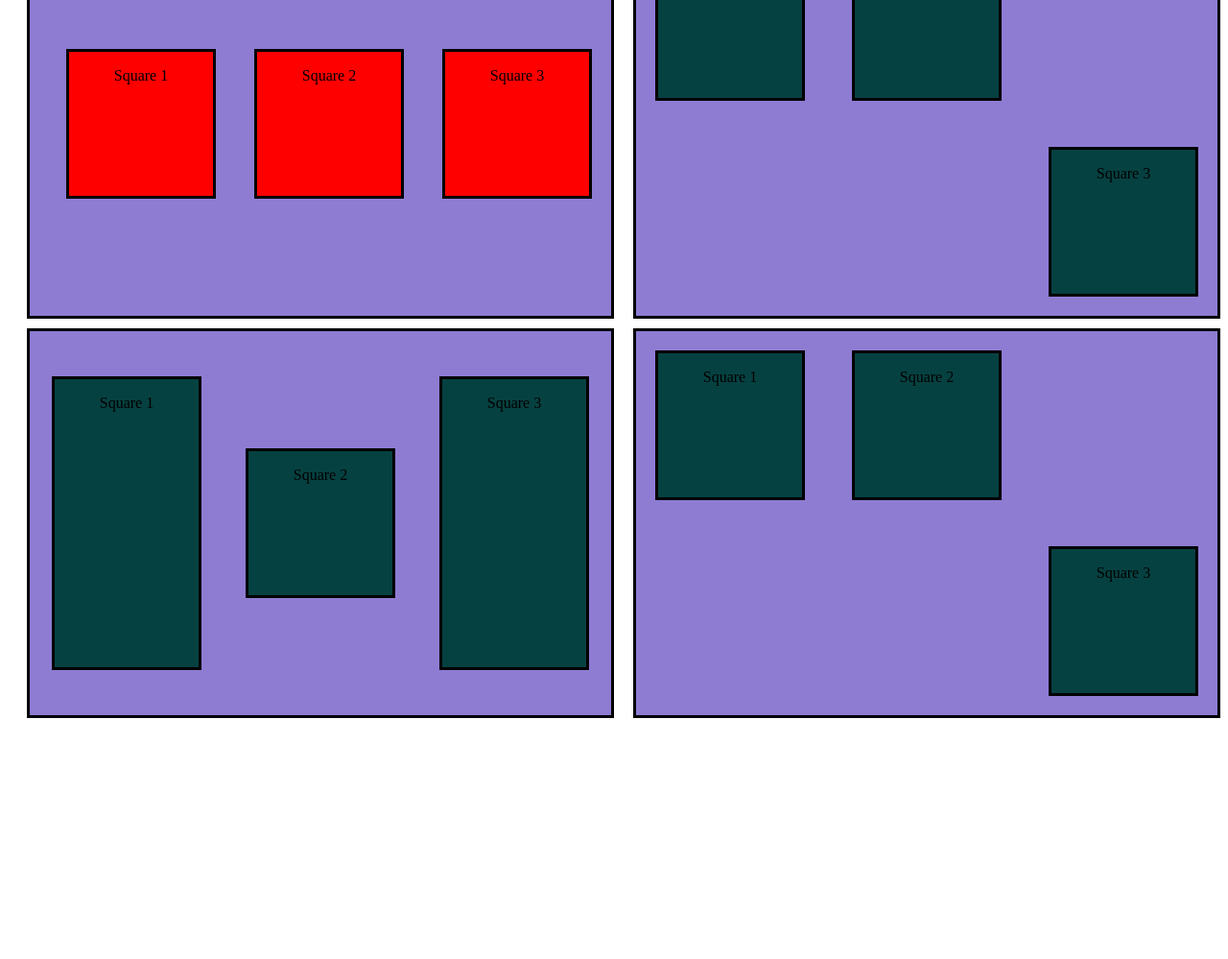
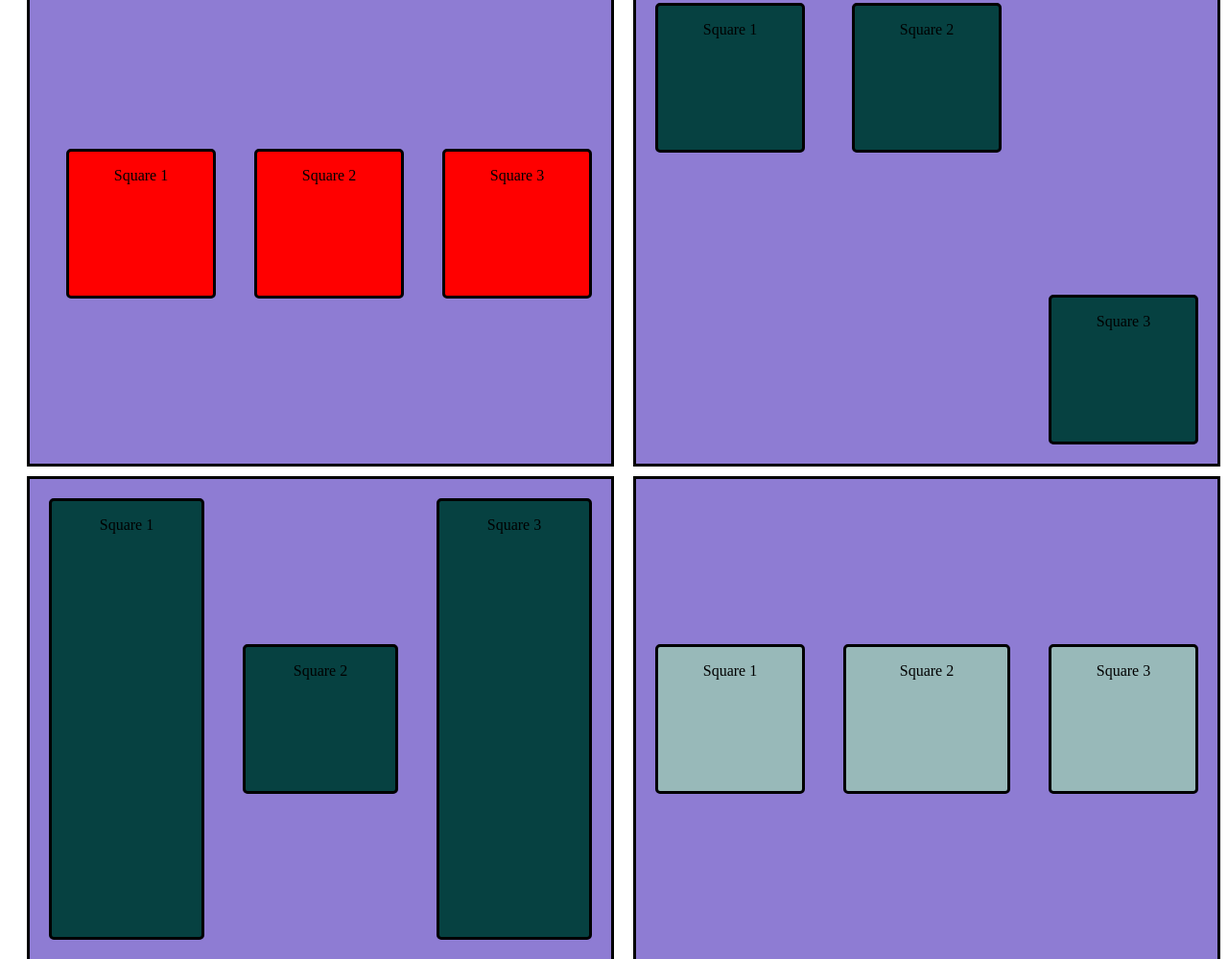
Before and after one commit to Fabriziopullara/Assignment-lesson-5-FlexBox-and-BEM, a plain HTML site: page index.html in a window 1280 px wide. Shown: the part 544-1543 px from the top of the page at 96% size. Before the commit the page ends 1300 px from the top, so only its background shows below. Drawn offline with Linux system fonts and the light colour scheme.

Commit message:
Border radius and stretch fixed

```diff
--- a/Styles/index.css
+++ b/Styles/index.css
@@ -1,5 +1,6 @@
 .box {
   border: solid;
+  border-radius: 5px;
   width: 150px;
   height: 150px;
   margin: 20px;
@@ -9,26 +10,22 @@
 
 .box-center {
   border: solid;
-  height: 400px;
+  border-radius: 5px;
   margin: 20px;
   text-align: center;
   background-color: brown;
   width: 100%;
-
 }
 
-
-
-.container
- {
+.container {
   border: solid;
   display: flex;
   align-items: flex-end;
   margin-left: 20px;
   width: 100%;
+  height: 500px;
   background-color: rgb(142, 124, 211);
 }
-
 
 .container-center {
   justify-content: center;
@@ -36,11 +33,11 @@
   display: flex;
   margin-left: 20px;
   width: 100%;
+  height: 500px;
   background-color: rgb(142, 124, 211);
 }
 
-
-.container-third{
+.container-third {
   border: solid;
   display: flex;
   margin-left: 20px;
@@ -50,56 +47,61 @@
   align-items: center;
 }
 
-.container-fourth,
-
-.container-sixth{
+.container-fourth {
   border: solid;
   display: flex;
   justify-content: space-between;
   margin-left: 20px;
   width: 100%;
-  height: 400px;
+  height: 500px;
+  background-color: rgb(142, 124, 211);
+}
+
+.container-fifth {
+  justify-content: center;
+  border: solid;
+  display: flex;
+  margin-left: 20px;
+  width: 100%;
+  height: 500px;
   background-color: rgb(142, 124, 211);
 
 }
 
-.container-fifth{
+.container-sixth {
   border: solid;
   display: flex;
-  justify-content: space-around;
-  align-items: center;
+  justify-content: space-between;
   margin-left: 20px;
   width: 100%;
-  height: 400px;
+  height: 500px;
   background-color: rgb(142, 124, 211);
-
+  align-items: center;
 }
 
 .box-1,
 .box-2,
 .box-3 {
   border: solid;
-  width: 150px;
-  height: 150px;
+  border-radius: 5px;
+  width: 100%;
   margin: 20px;
   text-align: center;
   background-color: rgb(6, 65, 65);
-  align-items: stretch;
   margin: 20px;
-
 }
 
-
-.box-1,
-.box-3{
-  height: 300px;
+.box-2{
+  align-self: center;
+  width: 100%;
+  height: 150px;
 }
-
 
 .first,
 .second,
 .third {
   border: solid;
+  border-radius: 5px;
   width: 150px;
   height: 150px;
   margin: 20px;
@@ -107,33 +109,39 @@
   background-color: rgb(6, 65, 65);
 }
 
-.third{
+.third {
   align-self: flex-end;
 }
 
+.left,
+.middle,
+.right {
+  border: solid;
+  border-radius: 5px;
+  width: 150px;
+  height: 150px;
+  margin: 20px;
+  text-align: center;
+  background-color: rgb(152, 185, 185);
+}
+.middle {
+  flex-grow: 2;
+}
 
-
-
-
-.first-container{
+.first-container {
   display: flex;
-
 }
 .second-container,
 .second-row-container,
-.third-row-container{
+.third-row-container {
   display: flex;
-margin-top: 10px;
-
+  margin-top: 10px;
 }
 
-
-
-.box--secondrow{
- background-color: red;
-
+.box--secondrow {
+  background-color: red;
 }
 
-.box--right-secondrow{
-background-color: blue;
+.box--right-secondrow {
+  background-color: blue;
 }
--- a/index.html
+++ b/index.html
@@ -104,15 +104,15 @@
       <div class="container-sixth">
 
 
-        <div class="first">
+        <div class="left">
           <p>Square 1</p>
         </div>
 
-        <div class="second">
+        <div class="middle">
           <p>Square 2</p>
         </div>
 
-        <div class="third">
+        <div class="right">
           <p>Square 3</p>
         </div>
       </div>
```
